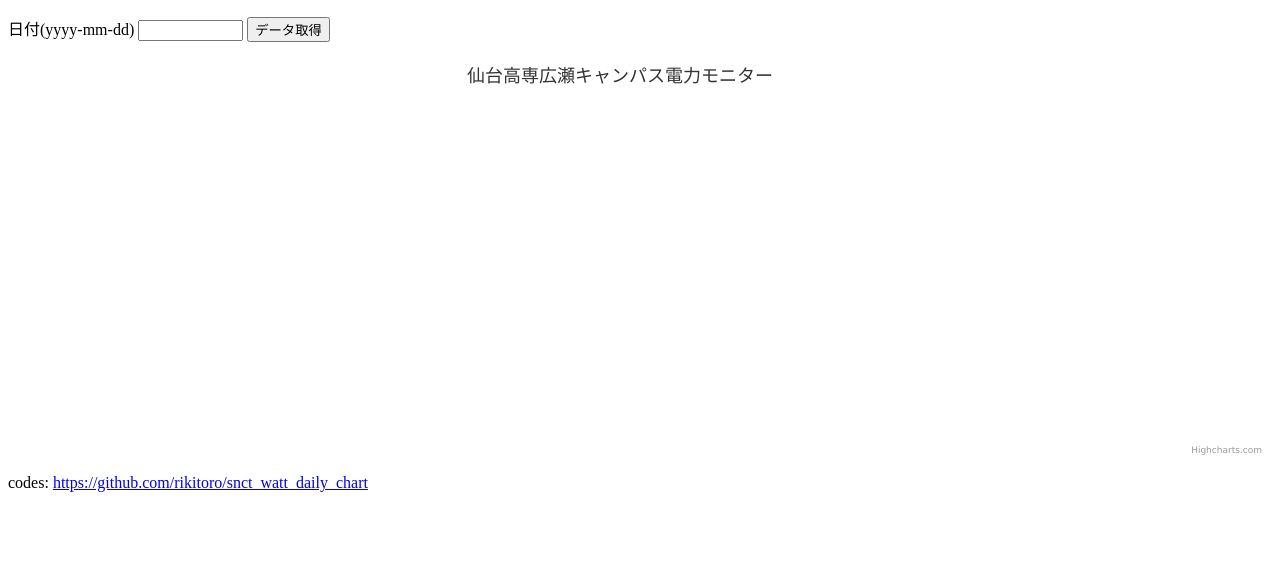
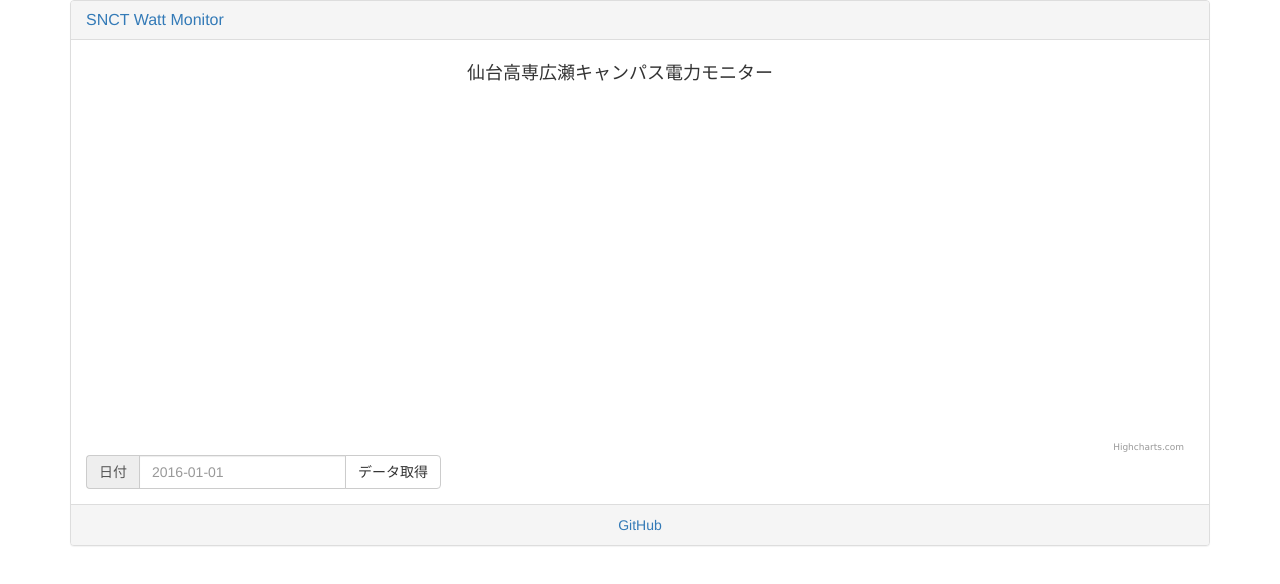
Before and after one commit to rikitoro/snct_watt_daily_chart, a plain HTML site: page docs/index.html in a window 1280 px wide. Drawn offline with nearby package versions, Linux system fonts and the light colour scheme; no server answers.

Commit message:
fix layout

```diff
--- a/docs/index.html
+++ b/docs/index.html
@@ -2,11 +2,14 @@
 <html>
 <head>
   <meta charset=utf-8>
+  <link href="https://maxcdn.bootstrapcdn.com/bootstrap/3.3.7/css/bootstrap.min.css" rel="stylesheet" integrity="sha384-BVYiiSIFeK1dGmJRAkycuHAHRg32OmUcww7on3RYdg4Va+PmSTsz/K68vbdEjh4u" crossorigin="anonymous">
   <title>仙台高専広瀬キャンパス電力モニター</title>
 </head>
 <body>
   <!-- jquery CDN -->
   <script   src="https://code.jquery.com/jquery-3.1.0.min.js"   integrity="sha256-cCueBR6CsyA4/9szpPfrX3s49M9vUU5BgtiJj06wt/s="   crossorigin="anonymous"></script>
+  <!-- bootstrap CDN -->
+  <script src="https://maxcdn.bootstrapcdn.com/bootstrap/3.3.7/js/bootstrap.min.js" integrity="sha384-Tc5IQib027qvyjSMfHjOMaLkfuWVxZxUPnCJA7l2mCWNIpG9mGCD8wGNIcPD7Txa" crossorigin="anonymous"></script>
   <!-- underscore CDN -->
   <script type="text/javascript" src="https://cdnjs.cloudflare.com/ajax/libs/underscore.js/1.8.3/underscore-min.js"></script>
   <!-- highchart CDN -->
@@ -16,21 +19,38 @@
   <script type="text/javascript" src="./js/chart_options.js"></script>
   <script type="text/javascript" src="./js/chart.js"></script>
 
-  <!-- 日付入力 -->
-  <form>
-    <p>
-      <label for="date">日付(yyyy-mm-dd)</label>
-      <input type="text" id="date" name="date" size="10" />
-      <button type="button" id="btn_getdata">データ取得</button>
-    </p>
-  </form>
+  <!-- contents -->
+  <div class="container">
 
-  <!-- graph -->
-  <div id='container'></div>
+    <div class="panel panel-default">
 
+      <div class="panel-heading">
+        <a href="http://hirose.sendai-nct.ac.jp/~sue/wattmon/max.html">
+          <h1 class="panel-title">SNCT Watt Monitor</h1>
+        </a>
+      </div>
 
-  <footer>
-    <p>codes: <a href="https://github.com/rikitoro/snct_watt_daily_chart">https://github.com/rikitoro/snct_watt_daily_chart</a></p>
-  </footer>
+      <div class="panel-body">
+        <!-- graph -->
+        <div id='container'></div>
+
+        <!-- 日付入力 -->
+        <form class="form-inline">
+          <div class="input-group">
+            <span class="input-group-addon">日付</span>
+            <input type="text" id="date" name="date" class="form-control date-picker" placeholder="2016-01-01" />
+            <span class="input-group-btn">
+              <button type="button"  class="btn btn-default" id="btn_getdata">データ取得</button>
+            </span>
+          </div>
+        </form>
+      </div>
+
+      <div class="panel-footer text-center">
+        <a href="https://github.com/rikitoro/snct_watt_daily_chart">GitHub</a>
+      </div>
+
+    </div>
+  </div>
 </body>
 </html>
```
